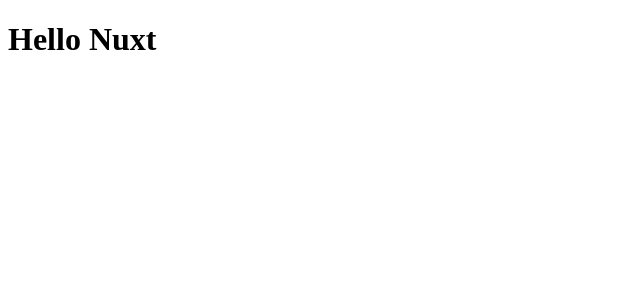
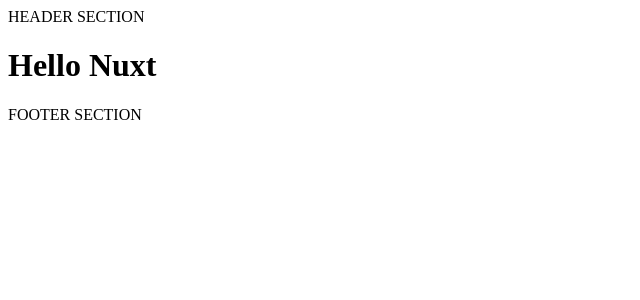
Before and after one commit to chobolevel/nuxt-movie, a Nuxt app: page / in a window 1280 px wide. Shown: the top 300 px of the page, without its empty margins (0-640 px from the left). Built offline with nearby package versions, Linux system fonts and the light colour scheme.

Commit message:
Feat: add defaultLayout

```diff
--- /dev/null
+++ b/components/base/Footer.vue
@@ -0,0 +1,7 @@
+<template>
+  <footer>FOOTER SECTION</footer>
+</template>
+
+<script>
+export default {}
+</script>
--- /dev/null
+++ b/components/base/Header.vue
@@ -0,0 +1,7 @@
+<template>
+  <header>HEADER SECTION</header>
+</template>
+
+<script>
+export default {}
+</script>
--- /dev/null
+++ b/layouts/default.vue
@@ -0,0 +1,12 @@
+<template>
+  <div>
+    <Header />
+    <Nuxt />
+    <Footer />
+  </div>
+</template>
+
+<script setup>
+import Header from '../components/base/Header.vue'
+import Footer from '../components/base/Footer.vue'
+</script>
```
